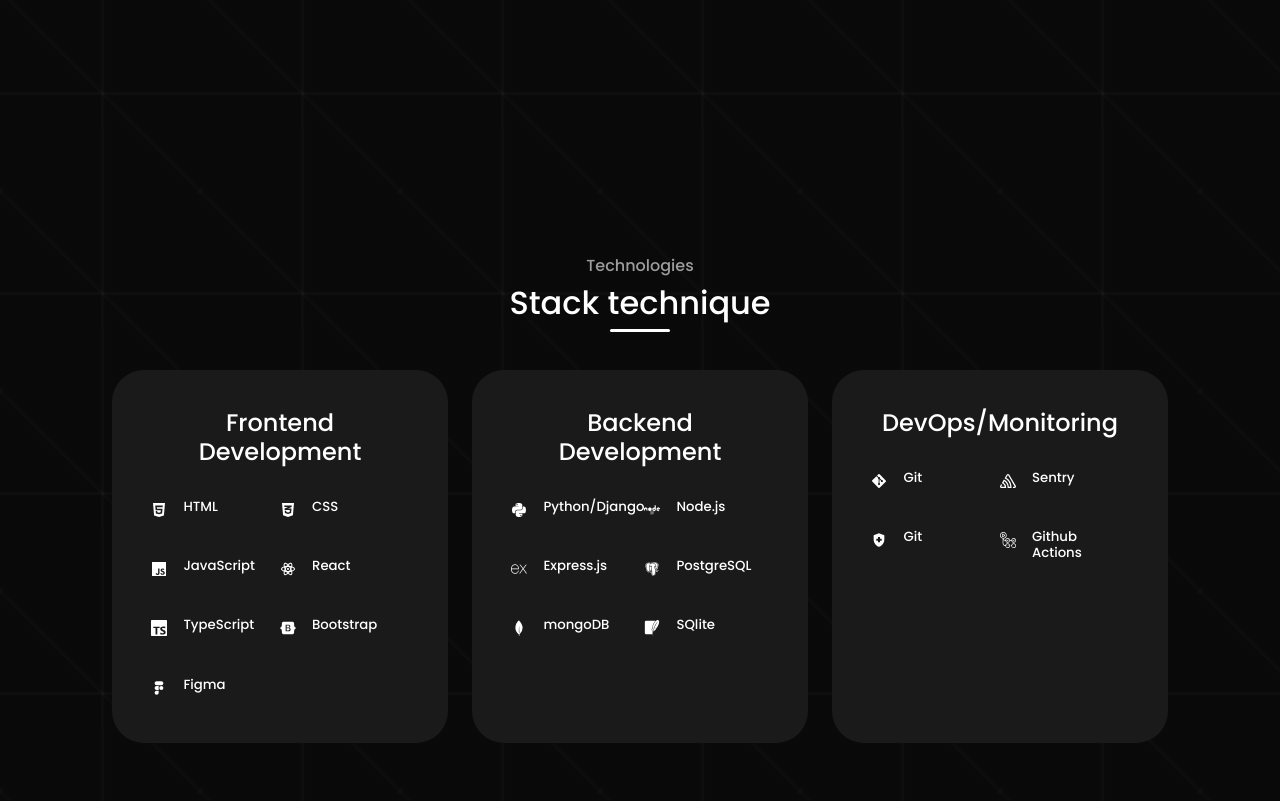
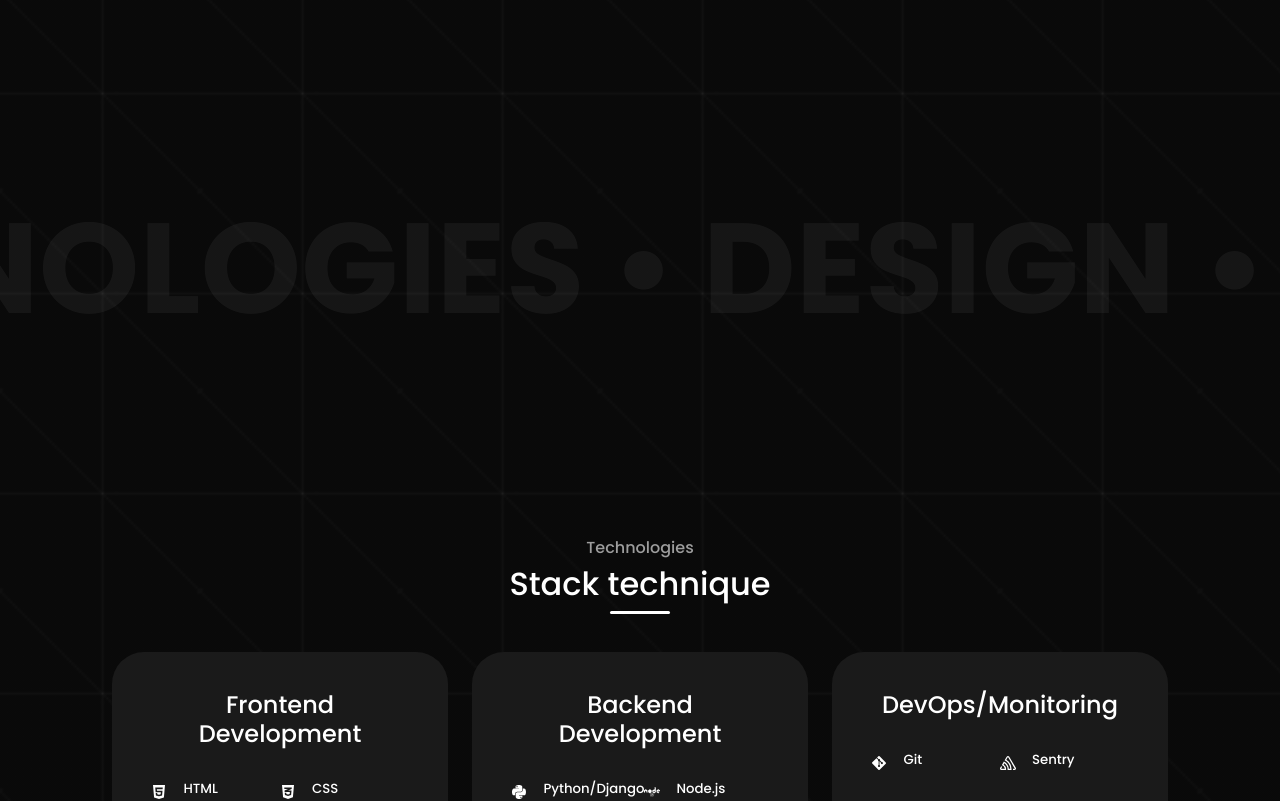
Before and after one commit to Hani19000/Portfolio-Hani, a React (Vite) app in the folder frontend/: page / in a window 1280 px wide. Shown: the part 3009-3810 px from the top of the page. Built offline with nearby package versions, Linux system fonts and the light colour scheme; no server answers.

Commit message:
mise a jours

```diff
--- a/frontend/package.json
+++ b/frontend/package.json
@@ -11,8 +11,10 @@
     "optimize-images": "node scripts/optimize-images.js"
   },
   "dependencies": {
+    "@react-spring/parallax": "^10.0.3",
     "@sentry/react": "^10.32.1",
     "framer-motion": "^12.26.2",
+    "gsap": "^3.14.2",
     "ogl": "^1.0.11",
     "react": "^19.2.0",
     "react-dom": "^19.2.0",
--- a/frontend/src/App.tsx
+++ b/frontend/src/App.tsx
@@ -5,7 +5,7 @@ import { ReveilServer } from "./api/api";
 import Loading from "./components/Loading";
 import Particles from "./hooks/Particles";
 import "./styles/particales.css";
-
+import Defilement from "./hooks/Defilement";
 const About = lazy(() => import("./pages/About"));
 const Experience = lazy(() => import("./pages/Experience"));
 const Services = lazy(() => import("./pages/Services"));
@@ -68,6 +68,7 @@ function App() {
           </Loading>
 
           <Loading>
+            <Defilement text="DEPLOYEMENT • TECHNOLOGIES • DESIGN • CODE •" />
             <Experience />
           </Loading>
 
@@ -80,6 +81,7 @@ function App() {
           </Loading>
 
           <Loading>
+            <Defilement text="DEPLOYEMENT • TECHNOLOGIES • DESIGN • CODE •" />
             <Contact />
           </Loading>
 
--- /dev/null
+++ b/frontend/src/hooks/Defilement.tsx
@@ -0,0 +1,53 @@
+import { motion } from "framer-motion";
+
+interface MarqueeProps {
+  text: string;
+  velocity?: number; // Pour contrôler la vitesse
+}
+
+const Defilement: React.FC<MarqueeProps> = ({ text, velocity = 30 }) => {
+  return (
+    <div
+      className="marquee-wrapper"
+      style={{
+        overflow: "hidden",
+        width: "100vw",
+        userSelect: "none",
+        padding: "2rem 0",
+      }}
+    >
+      <motion.div
+        animate={{ x: ["0%", "-50%"] }} // défile de la moitié pour une boucle infinie
+        transition={{
+          repeat: Infinity,
+          duration: velocity,
+          ease: "linear",
+        }}
+        style={{
+          display: "flex",
+          whiteSpace: "nowrap",
+          width: "fit-content",
+        }}
+      >
+        {/* répète le texte plusieurs fois pour remplir l'écran */}
+        {[...Array(4)].map((_, i) => (
+          <span
+            key={i}
+            style={{
+              fontSize: "clamp(4rem, 10vw, 8rem)",
+              fontWeight: "900",
+              textTransform: "uppercase",
+              paddingRight: "4rem",
+              color: "var(--color-primary)",
+              opacity: 0.05, // Très léger comme sur Ribban
+            }}
+          >
+            {text}
+          </span>
+        ))}
+      </motion.div>
+    </div>
+  );
+};
+
+export default Defilement;
--- a/frontend/src/index.css
+++ b/frontend/src/index.css
@@ -46,7 +46,13 @@ html {
 ::-webkit-scrollbar {
   display: none;
 }
-
+.scroll-zoom-content,
+.blocks-grid,
+.block {
+  transform: translateZ(0);
+  backface-visibility: hidden;
+  -webkit-font-smoothing: subpixel-antialiased;
+}
 body {
   font-family: "Poppins", sans-serif;
   background-color: var(--color-bg);
--- a/frontend/src/pages/Experience.tsx
+++ b/frontend/src/pages/Experience.tsx
@@ -1,6 +1,5 @@
 import "../styles/experience.css";
 import ExperienceCards from "../components/experience/ExperienceCards";
-
 const Experience: React.FC = () => {
   return (
     <section id="experience">
--- a/frontend/src/pages/Header.tsx
+++ b/frontend/src/pages/Header.tsx
@@ -1,7 +1,7 @@
 import "../styles/header.css";
 import ME from "../assets/me.webp";
 import HeaderContent from "../components/header/HeaderContent";
-
+import ScrollZoom from "../hooks/ScrollZoom";
 const Header: React.FC = () => (
   <header>
     <HeaderContent
```
Also changed, not shown: frontend/src/hooks/ScrollZoom.tsx (added, +59 -0 lines), frontend/src/styles/scrollzoom.css (added, +74 -0 lines), 1 other file (tests, documents, lock files or other folders).
